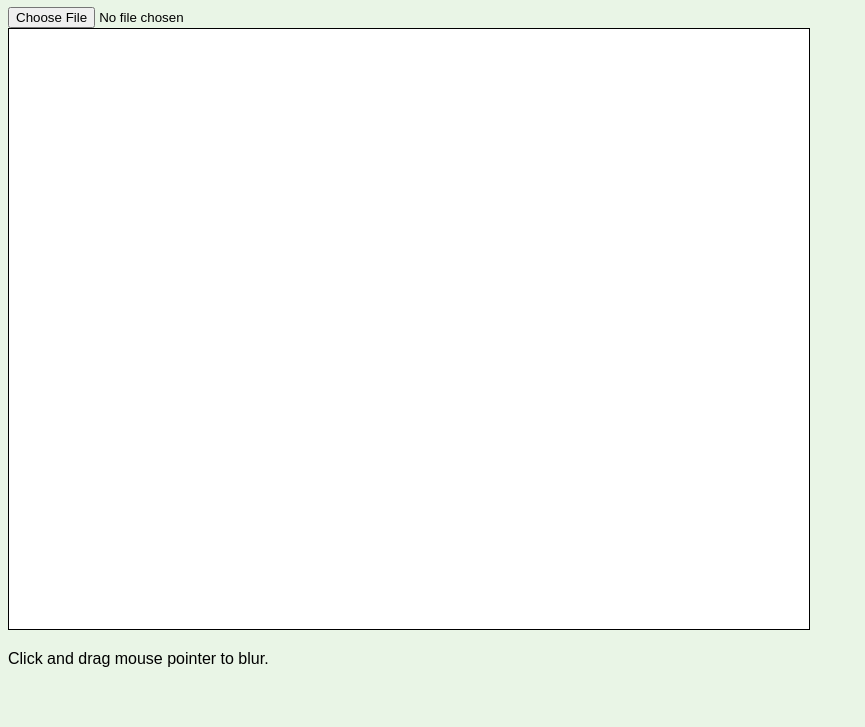
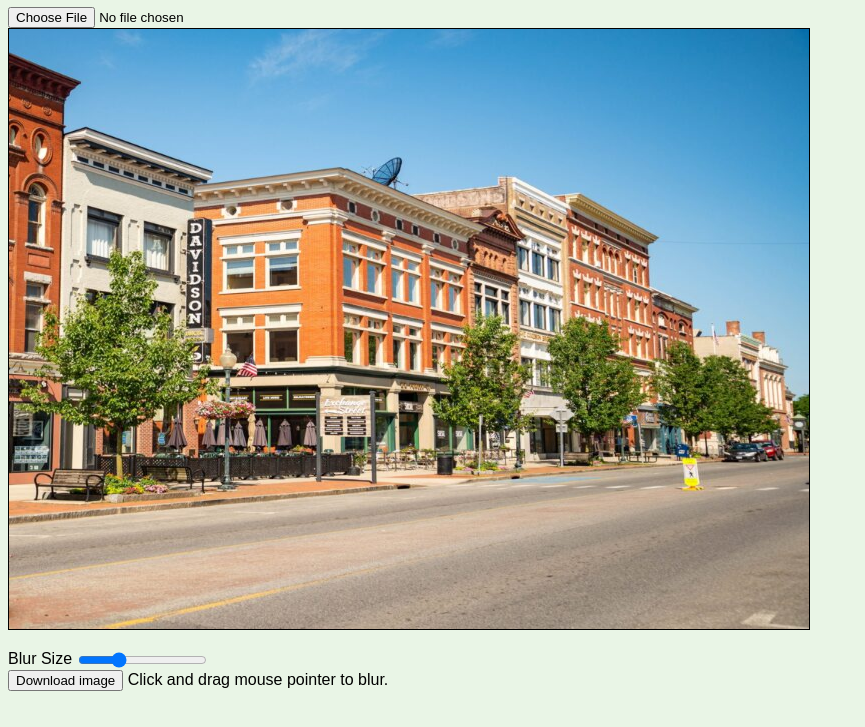
Before and after one commit to agrawal-d/paint, a website with bundled scripts: page index.html in a window 1280 px wide. Shown: the part 73-800 px from the top of the page, without its empty margins (0-865 px from the left). Built offline with nearby package versions, Linux system fonts and the light colour scheme.

Commit message:
Blur size.

```diff
--- a/index.html
+++ b/index.html
@@ -5,17 +5,23 @@
         <meta http-equiv="X-UA-Compatible" content="IE=edge" />
         <meta name="viewport" content="width=device-width, initial-scale=1.0" />
         <link rel="stylesheet" href="./static/main.css" />
+        <link rel="shortcut icon" href="./static/favicon.png" type="image/x-icon" />
         <title>Paint</title>
     </head>
 
     <body>
-        <h1>Blur images using JavaScript</h1>
+        <h1>Blur images using Convolutions</h1>
         <input type="file" id="img" accept=".jpg,.png,.jpeg,.webm,.gif,.jfif" />
         <br />
         <div class="main">
             <canvas id="canvas1"></canvas>
         </div>
-        <p>Click and drag mouse pointer to blur.</p>
+        <p>
+            Blur Size <input type="range" min="10" max="150" value="50" step="10" id="blur_size" />
+            <br />
+            <button id="download">Download image</button>
+            Click and drag mouse pointer to blur.
+        </p>
         <script src="./dist/index.js" type="module"></script>
     </body>
 </html>
--- a/src/index.ts
+++ b/src/index.ts
@@ -4,6 +4,12 @@ const paint = new Paint(
     Math.min(800, window.innerWidth - 18),
     Math.min(800, window.innerWidth - 18, window.innerHeight - 200),
 );
+
+const initImg = new Image();
+initImg.src = "../static/ragdoll.webp";
+initImg.onload = (e) => {
+    paint.paintImage(initImg);
+};
 
 (document.getElementById("img") as HTMLInputElement).addEventListener("change", function (e) {
     if (this.files === null) {
--- a/src/paint.ts
+++ b/src/paint.ts
@@ -1,3 +1,5 @@
+import { InputType } from "zlib";
+
 type WorkerToBrowserEvent = {
     data: {
         x: number;
@@ -6,7 +8,7 @@ type WorkerToBrowserEvent = {
         imgId: number;
     };
 };
-const BLUR_SIZE = 100;
+let BLUR_SIZE = 100;
 const myWorker = new Worker("./dist/worker.js");
 
 function sleep(ms: number) {
@@ -36,6 +38,11 @@ export class Paint {
 
         document.addEventListener("mousedown", () => (this.clicked = true));
         document.addEventListener("mouseup", () => (this.clicked = false));
+        document.getElementById("download")?.addEventListener("click", this.download);
+        (document.getElementById("blur_size") as HTMLInputElement).addEventListener("input", (e) => {
+            // @ts-ignore: Element exists
+            BLUR_SIZE = e.target.value;
+        });
 
         myWorker.onmessage = (e: WorkerToBrowserEvent) => {
             this.locked = false;
@@ -57,7 +64,7 @@ export class Paint {
     gaussianBlur = (x: number, y: number) => {
         this.locked = true;
         const input = this.ctx.getImageData(x - BLUR_SIZE / 2, y - BLUR_SIZE / 2, BLUR_SIZE, BLUR_SIZE).data;
-        myWorker.postMessage({ x: x - BLUR_SIZE / 2, y: y - BLUR_SIZE / 2, input, imgId: this.imgId });
+        myWorker.postMessage({ x: x - BLUR_SIZE / 2, y: y - BLUR_SIZE / 2, input, imgId: this.imgId, BLUR_SIZE });
     };
 
     mouseListener = async (e: MouseEvent | TouchEvent) => {
@@ -89,4 +96,11 @@ export class Paint {
         this.canvas.addEventListener("mousemove", this.mouseListener);
         this.canvas.addEventListener("touchmove", this.mouseListener);
     };
+
+    download = () => {
+        const link = document.createElement("a");
+        link.download = "blurred_image.png";
+        link.href = this.canvas.toDataURL();
+        link.click();
+    };
 }
--- a/src/worker.ts
+++ b/src/worker.ts
@@ -9,9 +9,8 @@ let gaussian_kernel = Object.freeze([
 
 // gaussian_kernel = [...Array(10)].map((_) => `Array(10).fill(1 / 100));
 const KERNEL_SIZE = gaussian_kernel.length;
-const BLUR_SIZE = 100;
 
-function gaussianBlur(x: number, y: number, input: Uint8ClampedArray, imgId: number) {
+function gaussianBlur(x: number, y: number, input: Uint8ClampedArray, imgId: number, BLUR_SIZE: number) {
     const output = Uint8ClampedArray.from(input);
     // Layer is R, G, B, or A [0 to 3]
 
@@ -50,9 +49,10 @@ type BrowserToWorkerEvent = {
         y: number;
         input: Uint8ClampedArray;
         imgId: number;
+        BLUR_SIZE: number;
     };
 };
 
 onmessage = (e: BrowserToWorkerEvent) => {
-    postMessage(gaussianBlur(e.data.x, e.data.y, e.data.input, e.data.imgId));
+    postMessage(gaussianBlur(e.data.x, e.data.y, e.data.input, e.data.imgId, e.data.BLUR_SIZE));
 };
--- a/static/main.css
+++ b/static/main.css
@@ -18,3 +18,7 @@ canvas {
     display: block;
     cursor: crosshair;
 }
+
+input {
+    vertical-align: middle;
+}
```
Also changed, not shown: dist/index.js, dist/paint.js, dist/worker.js, static/favicon.png (added), static/ragdoll.webp (added), 3 other files.
